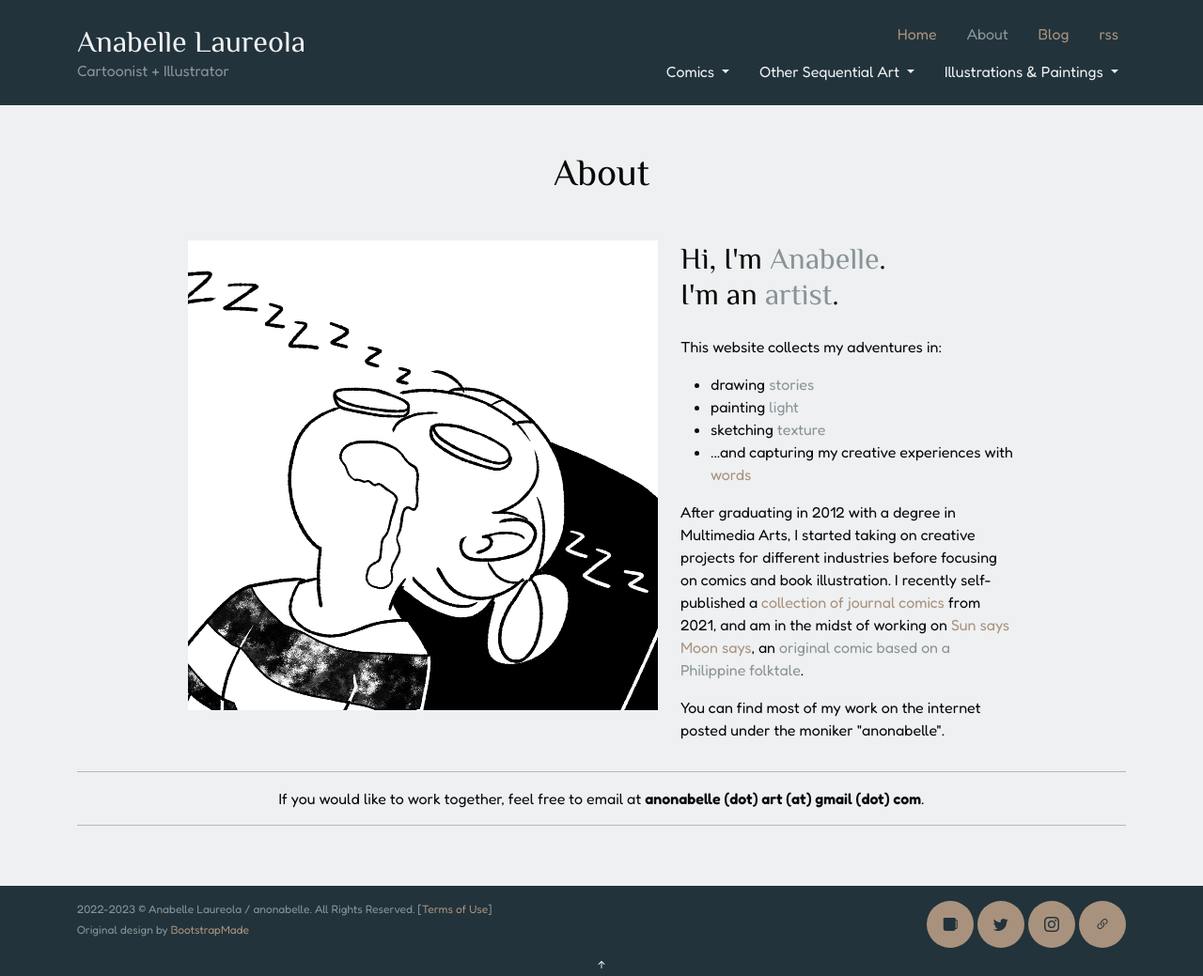
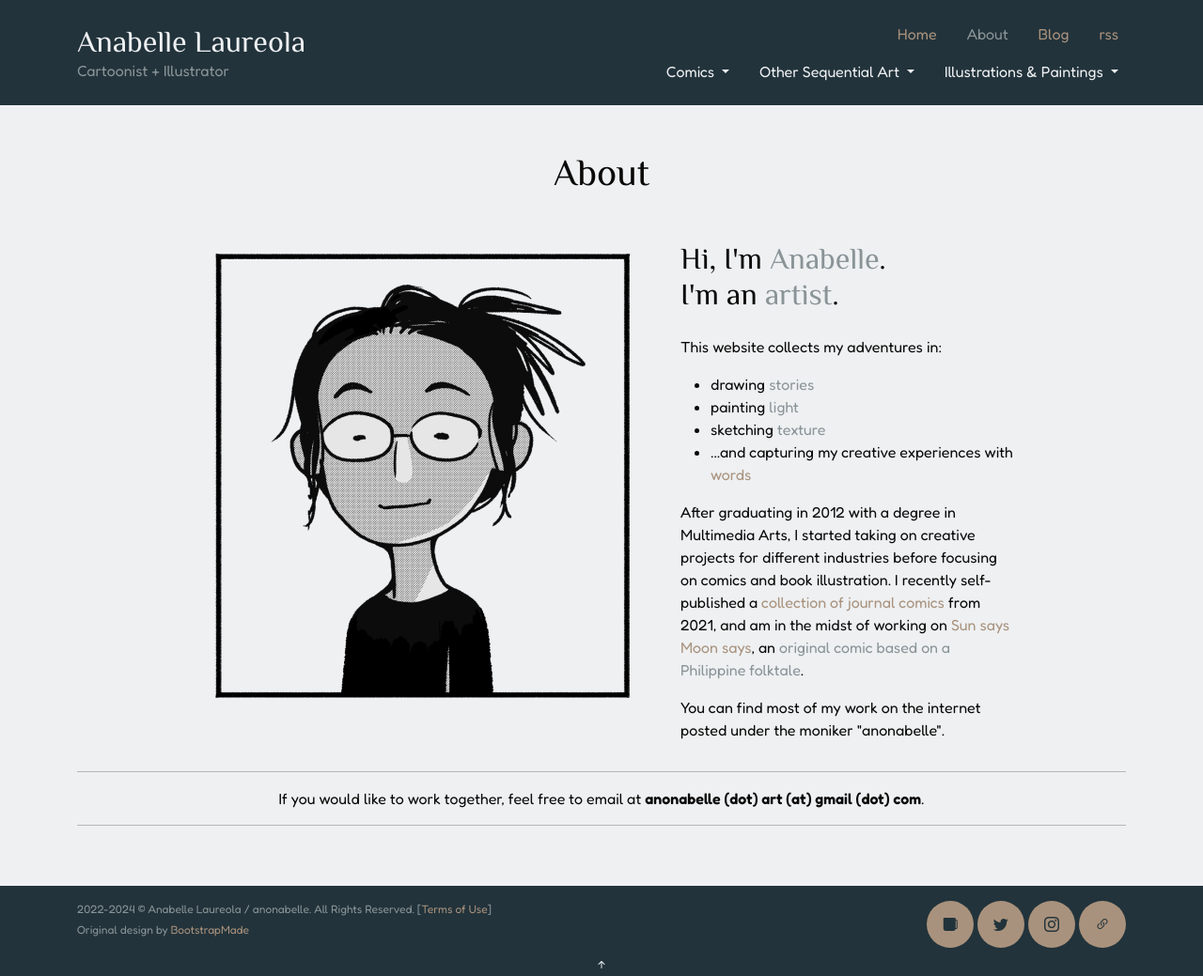
Before and after one commit to nabelore/nabelore.github.io, a Jekyll site: the page built from assets/html/about.html, in a window 1280 px wide. Shown: the whole page at 94% size. Built offline with Jekyll 4.4.1, drawn with Linux system fonts in a browser that asks for light colours.

Commit message:
Update footer, about, posts

```diff
--- a/_includes/footer.html
+++ b/_includes/footer.html
@@ -18,7 +18,7 @@
           </div>
           {% endif %}
 
-          <p class="mb-1 footertxt"> 2022-2023 &copy; Anabelle Laureola / anonabelle.
+          <p class="mb-1 footertxt {% if page.layout == "post" or page.layout == "read-vert" %}text-center{%endif%}"> 2022-2024 &copy; Anabelle Laureola / anonabelle.
           All Rights Reserved. [<a href="/tou">Terms of Use</a>]</p>
 
 	        {% if page.layout != "read-vert" %}
--- a/_layouts/post.html
+++ b/_layouts/post.html
@@ -46,7 +46,11 @@
     <div class="col-auto">
       <p><i>{{ page.date | date_to_string }}</i></p>
       <h1 class="m-0 p-0">{{ page.title }}</h1>
-      <p>{{ page.categories | array_to_sentence_string: "/" }}</p>
+      <p>
+        {% for category in page.categories %}
+        {{category}}{% unless forloop.last %}, {%endunless%}
+        {% endfor%}
+      </p>
     </div>
   </div>
 
--- a/assets/html/about.html
+++ b/assets/html/about.html
@@ -39,7 +39,7 @@
       </div>
 
       <div class="col-md-auto mb-5">
-        <img src="assets/img/about.jpg" alt="Image" class="img-fluid">
+        <img src="assets/img/about.png" alt="Image" class="img-fluid">
       </div>
 
     </div> <!-- end row -->
--- a/assets/html/blog.html
+++ b/assets/html/blog.html
@@ -30,7 +30,11 @@
 							<p class="mb-2"><i>{{ post.date | date:"%d %b %Y" }}</i></p>
 					    <h3 class="mb-0">{{ post.title }}</h3>
 					    <!--<p class="mb-0">{{ post.categories | first }}</p> -->
-					    <p class="mb-0">{{ post.categories | array_to_sentence_string: "/" }}</p>
+					    <p class="mb-0">
+					    	{% for category in post.categories %}
+        					{{category}}{% unless forloop.last %}, {%endunless%}
+        				{% endfor%}
+					    </p>
 					  </div>
 
       	</div>
```
Also changed, not shown: assets/img/about.jpg (deleted), assets/img/about.png (added).
